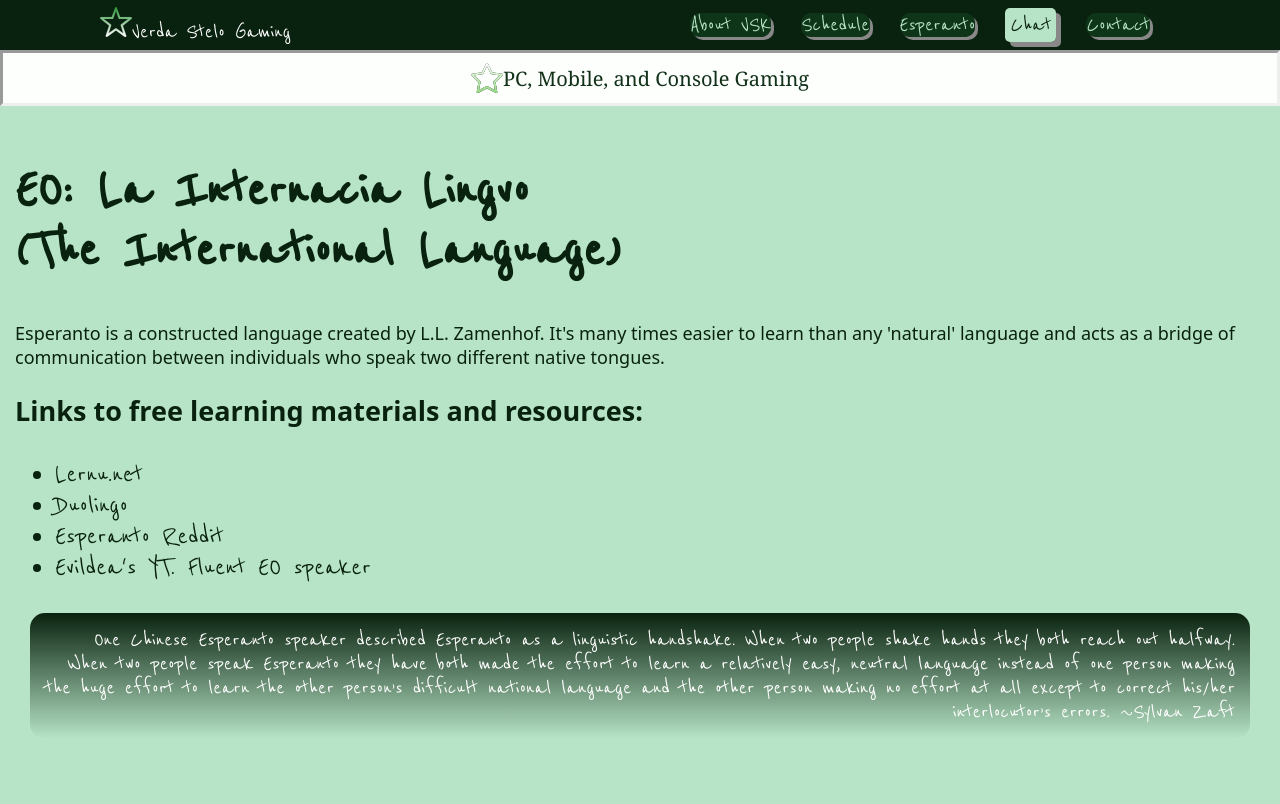
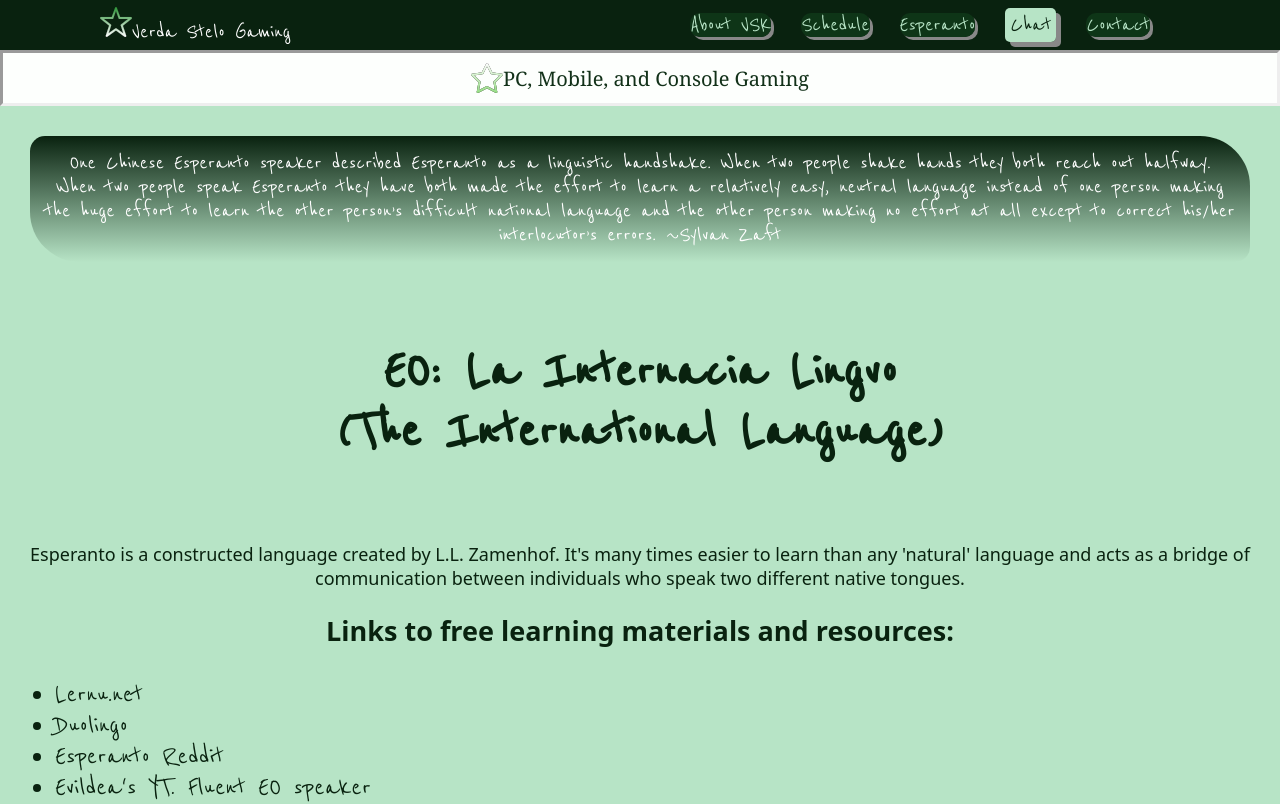
Before and after one commit to akronborn/vsg, a Next.js app: page /esperanto in a window 1280 px wide. Shown: the top 804 px of the page. Built offline with nearby package versions, Linux system fonts and the light colour scheme.

Commit message:
changed h1-h4

```diff
--- a/pages/esperanto.jsx
+++ b/pages/esperanto.jsx
@@ -24,12 +24,23 @@ const Esperanto = () => {
 
       <div className={styles.container}>
         <div className={styles.card}>
+          <div className={styles.quote}>
+            <p className={styles.text}>
+              One Chinese Esperanto speaker described Esperanto as a linguistic
+              handshake. When two people shake hands they both reach out
+              halfway. When two people speak Esperanto they have both made the
+              effort to learn a relatively easy, neutral language instead of one
+              person making the huge effort to learn the other person’s
+              difficult national language and the other person making no effort
+              at all except to correct his/her interlocutor’s errors. ~Sylvan
+              Zaft
+            </p>
+          </div>
           <h1>
-            <span>
-              {" "}
+            <h4 className={styles.title}>
               EO: La Internacia Lingvo <br />
               (The International Language)
-            </span>
+            </h4>
           </h1>
 
           <p className={styles.blurb}>
@@ -44,18 +55,6 @@ const Esperanto = () => {
               <li key={link}>{link}</li>
             ))}
           </ul>
-          <div className={styles.quote}>
-            <p className={styles.text}>
-              One Chinese Esperanto speaker described Esperanto as a linguistic
-              handshake. When two people shake hands they both reach out
-              halfway. When two people speak Esperanto they have both made the
-              effort to learn a relatively easy, neutral language instead of one
-              person making the huge effort to learn the other person’s
-              difficult national language and the other person making no effort
-              at all except to correct his/her interlocutor’s errors. ~Sylvan
-              Zaft
-            </p>
-          </div>
         </div>
       </div>
     </div>
--- a/styles/About.module.css
+++ b/styles/About.module.css
@@ -13,3 +13,7 @@
   padding: 25px;
   font-family: "reenie beanie", cursive;
 }
+
+.title {
+  font-family: Georgia, "Times New Roman", Times, serif;
+}
--- a/styles/Esperanto.module.css
+++ b/styles/Esperanto.module.css
@@ -17,12 +17,17 @@
 .blurb {
   font-family: system-ui;
   font-size: 18px;
+  text-align: center;
 }
 
 .link {
   font-family: Georgia, "Times New Roman", Times, serif;
   /* color: rgb(183, 228, 198);
   background-color: white; */
+}
+
+.title {
+  text-align: center;
 }
 
 .image {
@@ -46,6 +51,6 @@
   padding: 15px;
   margin: 0;
   color: #fff;
-  border-radius: 15px;
-  text-align: right;
+  border-radius: 15px 50px;
+  text-align: center;
 }
```
Also changed, not shown: pages/about.jsx (+9 -2 lines).
